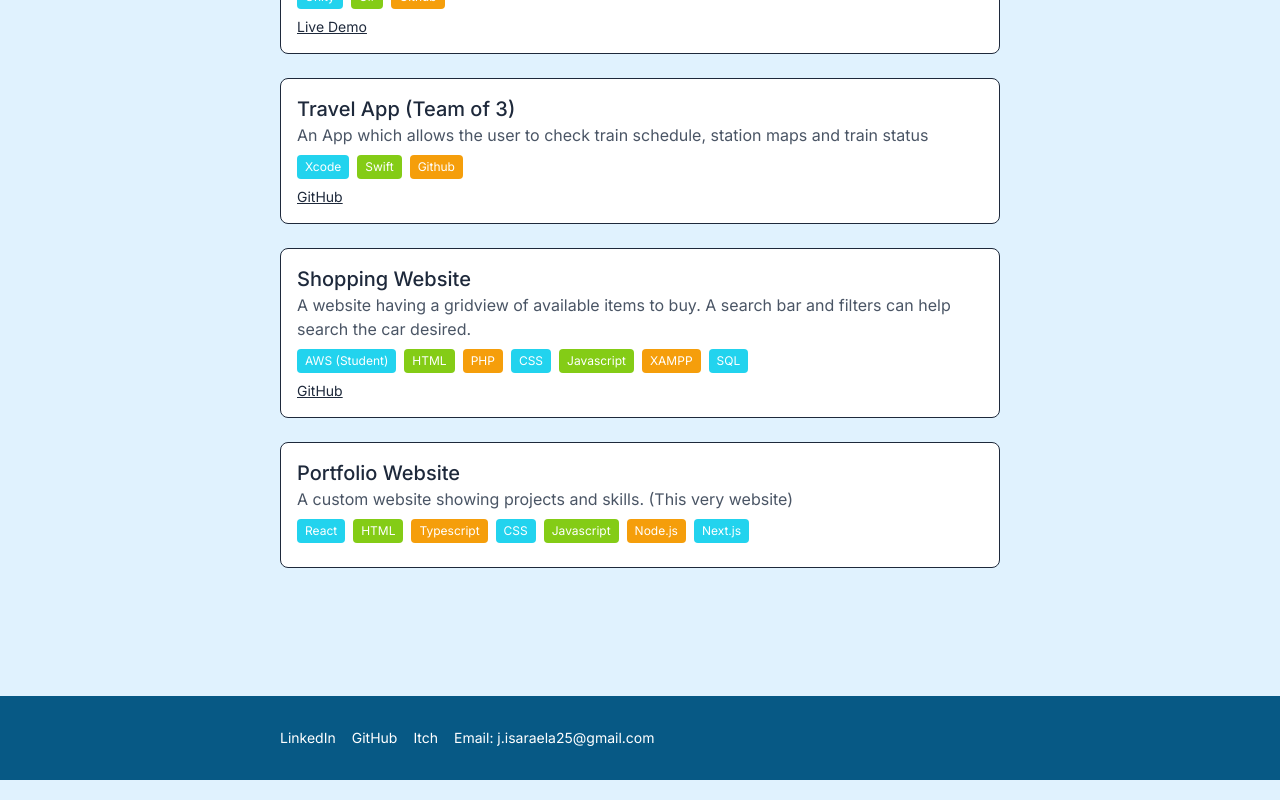
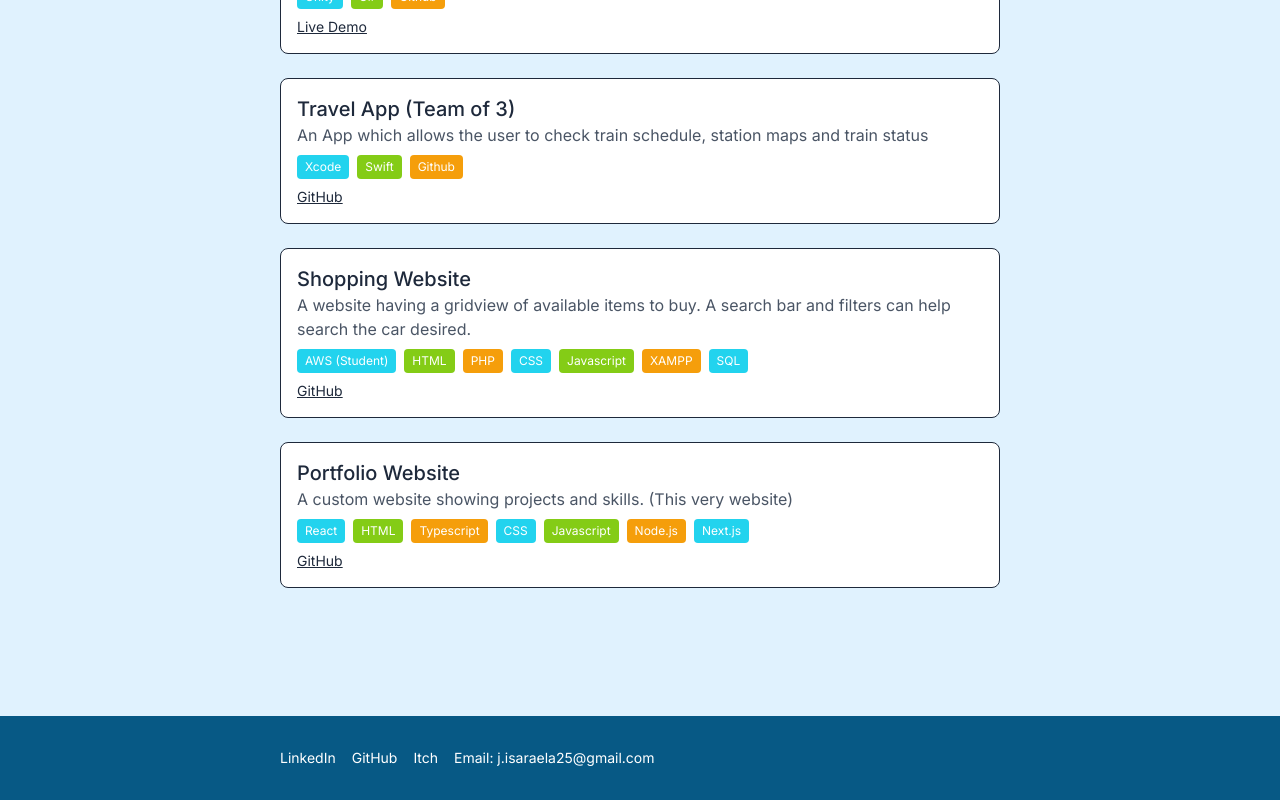
Before and after one commit to Yimyax/my-portfolio, a Next.js app: page /projects in a window 1280 px wide. Shown: the part 1230-2030 px from the top of the page. Built offline with nearby package versions, Linux system fonts and the light colour scheme.

Commit message:
Added project detail

```diff
--- a/app/data/projects.ts
+++ b/app/data/projects.ts
@@ -67,7 +67,7 @@ export const projects = [
     title: "Portfolio Website",
     description: "A custom website showing projects and skills. (This very website)",
     tech: ["React", "HTML", "Typescript", "CSS", "Javascript", "Node.js", "Next.js"],
-    github: "",
+    github: "https://github.com/Yimyax/my-portfolio",
     demo: "",
     highlight: false, // only shows on the full Projects page
   },
```
